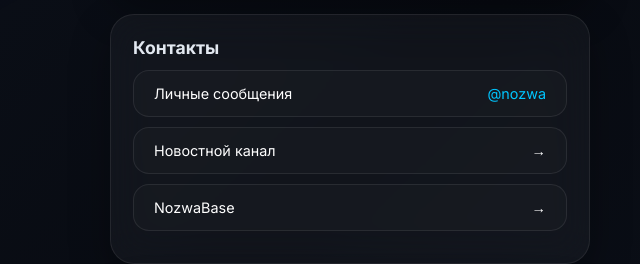
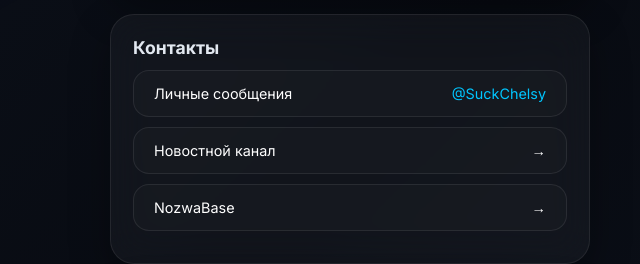
Before and after one commit to mawlikow/chelsyrich.github.io, a plain HTML site: page index.html in a window 1280 px wide. Shown: the part 410-674 px from the top of the page, 290-930 px from the left. Drawn offline with Linux system fonts and the light colour scheme.

Commit message:
Update index.html

```diff
--- a/index.html
+++ b/index.html
@@ -229,9 +229,9 @@
 
     <div class="glass-panel">
       <h2 data-i18n="contacts">Контакты</h2>
-      <a href="https://t.me/nozwa" class="link-item">
+      <a href="https://t.me/SuckChelsy" class="link-item">
         <span data-i18n="dmTitle">Личные сообщения</span>
-        <span style="color: var(--neon-blue)">@nozwa</span>
+        <span style="color: var(--neon-blue)">@SuckChelsy</span>
       </a>
       <a href="https://t.me/HatovskiyNews" class="link-item">
         <span data-i18n="mainChannel">Новостной канал</span>
```
